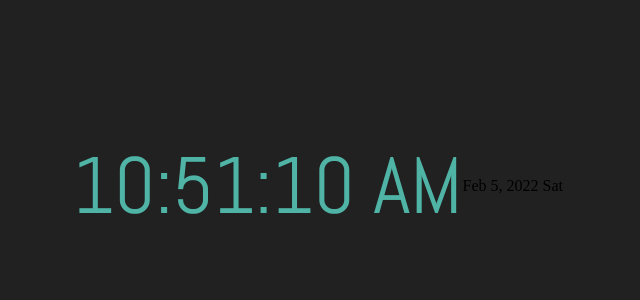
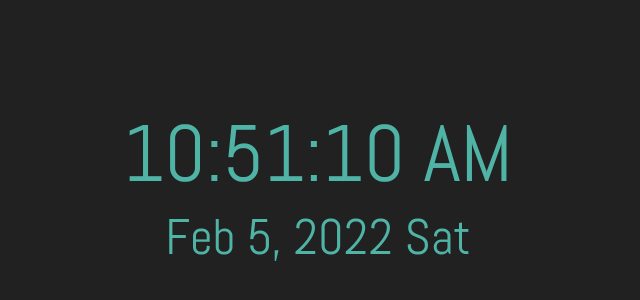
Before and after one commit to okamuralh/Digital-clock-js, a plain HTML site: page index.html in a window 1280 px wide. Shown: the part 72-372 px from the top of the page, without its empty margins (322-962 px from the left). Drawn offline with Linux system fonts and the light colour scheme.

Commit message:
CSS update

```diff
--- a/index.html
+++ b/index.html
@@ -19,7 +19,7 @@
       test
     </div>
 
-    <div id="date" class="">
+    <div id="date" class="date">
       test
     </div>
   </div>
--- a/style.css
+++ b/style.css
@@ -14,6 +14,7 @@ body {
   display: flex;
   justify-content: center;
   align-items: center;
+  flex-direction: column;
 }
 
 .clock {
@@ -23,3 +24,11 @@ body {
   font-size: 80px;
   font-family: "Abel", sans-serif;
 }
+
+.date {
+  display: flex;
+  align-self: center;
+  color: #4fb4a6;
+  font-size: 50px;
+  font-family: "Abel", sans-serif;
+}
```
